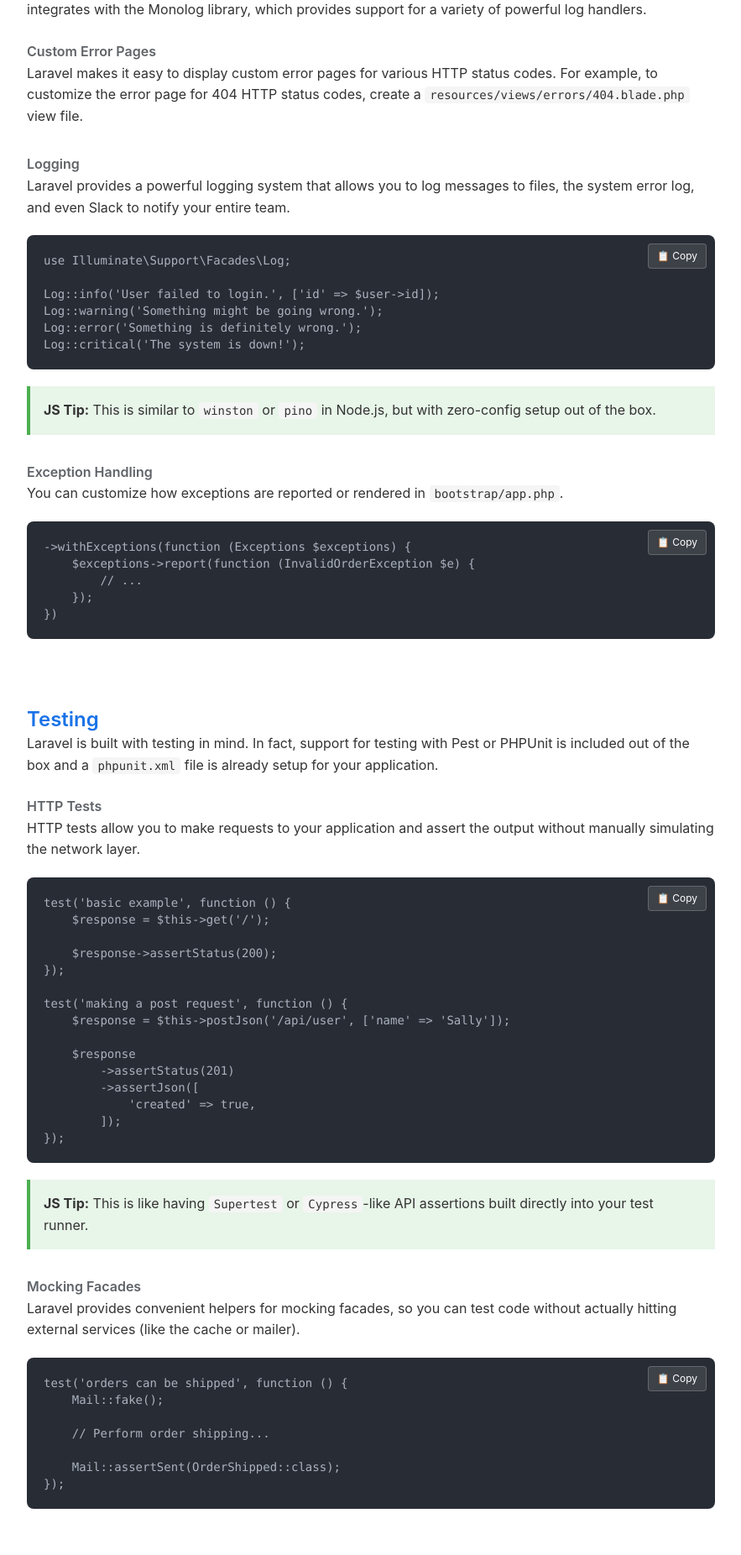
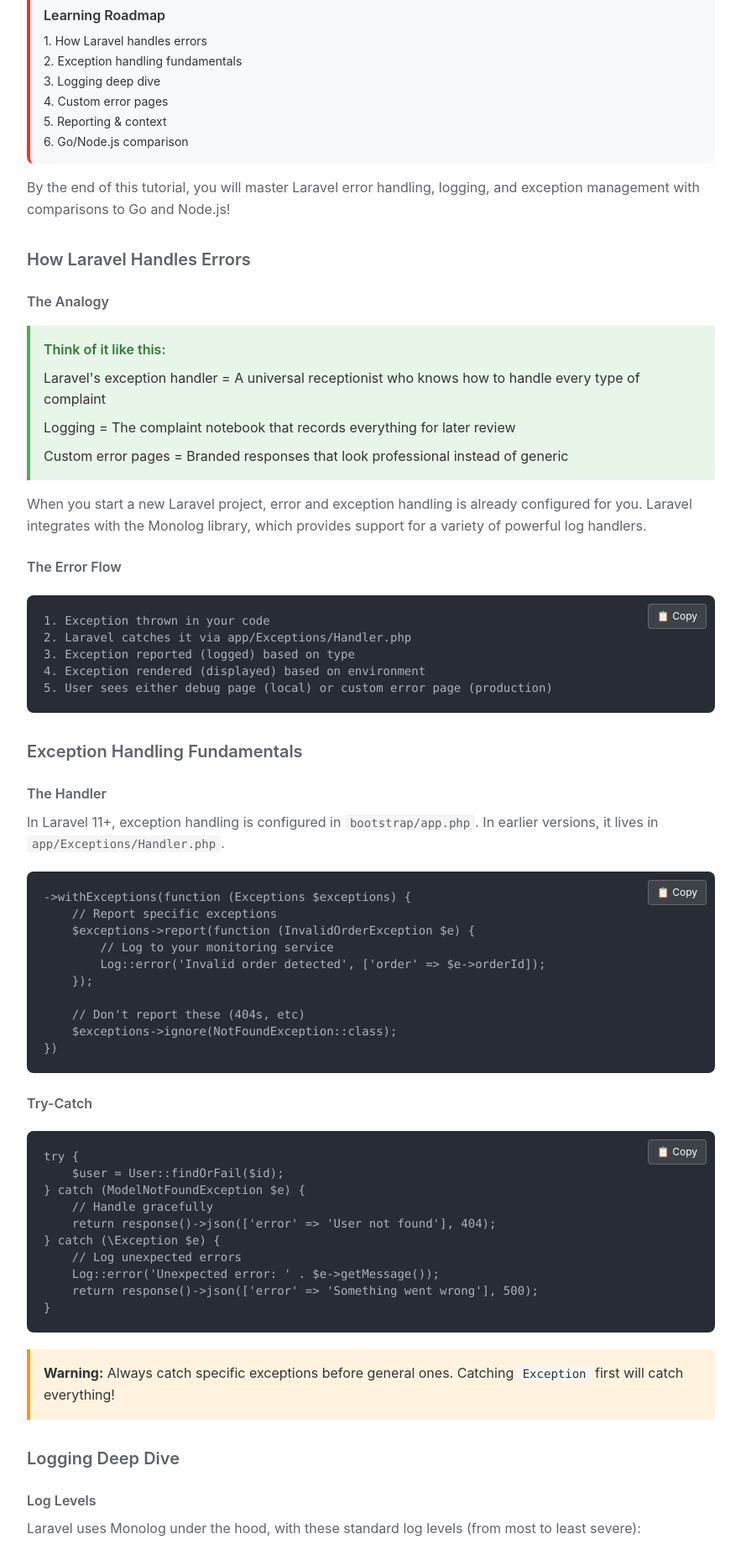
Before and after one commit to Samir-kumal/go-guide, a Next.js app: page /laravel in a window 1280 px wide. Shown: the part 9649-11501 px from the top of the page at 84% size, without its empty margins (268-1151 px from the left). Built offline with nearby package versions, Linux system fonts and the light colour scheme.

Commit message:
docs: convert ErrorHandling to tutorial format

```diff
--- a/app/laravel/page.tsx
+++ b/app/laravel/page.tsx
@@ -4,7 +4,7 @@ import { RequestsResponses } from '@/components/sections/laravel/RequestsRespons
 import { Middleware } from '@/components/sections/laravel/Middleware'
 import { Sanctum } from '@/components/sections/laravel/Sanctum'
 import { Validation } from '@/components/sections/laravel/Validation'
-import { ErrorHandling } from '@/components/sections/laravel/ErrorHandling'
+import { ErrorHandlingTutorial } from '@/components/sections/laravel/ErrorHandling'
 import { Testing } from '@/components/sections/laravel/Testing'
 import { SessionsCookies } from '@/components/sections/laravel/SessionsCookies'
 import { BladeTemplates } from '@/components/sections/laravel/BladeTemplates'
@@ -44,7 +44,7 @@ export default function LaravelGuidePage() {
       <Middleware />
       <Sanctum />
       <Validation />
-      <ErrorHandling />
+      <ErrorHandlingTutorial />
       <Testing />
       <SessionsCookies />
       <BladeTemplates />
--- a/components/sections/laravel/ErrorHandling.tsx
+++ b/components/sections/laravel/ErrorHandling.tsx
@@ -1,39 +1,273 @@
-import { CodeBlock, Note, Tip } from '@/components/ui'
+'use client'
 
-export function ErrorHandling() {
+import { CodeBlock, Note, Tip, ComparisonTable, Warning } from '@/components/ui'
+
+export function ErrorHandlingTutorial() {
   return (
     <div className="space-y-6">
       <section>
         <h2 id="error-handling" className="text-[#FF2D20] mt-10 text-2xl font-semibold">
-          Error Handling & Logging
+          Error Handling & Logging - The Complete Guide
         </h2>
-        <p>When you start a new Laravel project, error and exception handling is already configured for you. Laravel integrates with the Monolog library, which provides support for a variety of powerful log handlers.</p>
 
-        <h3 className="text-[#5f6368] mt-6 font-semibold">Custom Error Pages</h3>
-        <p>Laravel makes it easy to display custom error pages for various HTTP status codes. For example, to customize the error page for 404 HTTP status codes, create a <code className="bg-[#f5f5f5] px-1.5 py-0.5 rounded font-mono text-sm">resources/views/errors/404.blade.php</code> view file.</p>
+        <div className="bg-[#f8f9fa] p-4 rounded-lg my-4 border-l-4 border-[#FF2D20]">
+          <p className="font-semibold mb-2">Learning Roadmap</p>
+          <ul className="text-sm space-y-1">
+            <li>1. How Laravel handles errors</li>
+            <li>2. Exception handling fundamentals</li>
+            <li>3. Logging deep dive</li>
+            <li>4. Custom error pages</li>
+            <li>5. Reporting & context</li>
+            <li>6. Go/Node.js comparison</li>
+          </ul>
+        </div>
 
-        <h3 className="text-[#5f6368] mt-8 font-semibold">Logging</h3>
-        <p>Laravel provides a powerful logging system that allows you to log messages to files, the system error log, and even Slack to notify your entire team.</p>
-        <CodeBlock>{`use Illuminate\\Support\\Facades\\Log;
-
-Log::info('User failed to login.', ['id' => $user->id]);
-Log::warning('Something might be going wrong.');
-Log::error('Something is definitely wrong.');
-Log::critical('The system is down!');`}</CodeBlock>
-
-        <Tip>
-          <strong>JS Tip:</strong> This is similar to <code className="bg-[#f5f5f5] px-1.5 py-0.5 rounded font-mono text-sm">winston</code> or <code className="bg-[#f5f5f5] px-1.5 py-0.5 rounded font-mono text-sm">pino</code> in Node.js, but with zero-config setup out of the box.
-        </Tip>
+        <p className="text-[#5f6368] mt-4">
+          By the end of this tutorial, you will master Laravel error handling, logging,
+          and exception management with comparisons to Go and Node.js!
+        </p>
       </section>
 
       <section>
-        <h3 id="exception-handling" className="text-[#5f6368] mt-8 font-semibold">Exception Handling</h3>
-        <p>You can customize how exceptions are reported or rendered in <code className="bg-[#f5f5f5] px-1.5 py-0.5 rounded font-mono text-sm">bootstrap/app.php</code>.</p>
+        <h3 className="text-[#FF2D20] mt-8 text-xl font-semibold">
+          How Laravel Handles Errors
+        </h3>
+
+        <h4 className="text-[#5f6368] mt-6 font-semibold">The Analogy</h4>
+
+        <div className="bg-[#e8f5e9] border-l-4 border-[#4caf50] p-4 my-4">
+          <p className="font-semibold text-[#2e7d32]">Think of it like this:</p>
+          <ul className="mt-2 space-y-2">
+            <li>Laravel's exception handler = A universal receptionist who knows how to handle every type of complaint</li>
+            <li>Logging = The complaint notebook that records everything for later review</li>
+            <li>Custom error pages = Branded responses that look professional instead of generic</li>
+          </ul>
+        </div>
+
+        <p className="text-[#5f6368] mt-4">
+          When you start a new Laravel project, error and exception handling is already configured for you.
+          Laravel integrates with the Monolog library, which provides support for a variety of powerful log handlers.
+        </p>
+
+        <h4 className="text-[#5f6368] mt-6 font-semibold">The Error Flow</h4>
+
+        <CodeBlock>{`1. Exception thrown in your code
+2. Laravel catches it via app/Exceptions/Handler.php
+3. Exception reported (logged) based on type
+4. Exception rendered (displayed) based on environment
+5. User sees either debug page (local) or custom error page (production)`}</CodeBlock>
+      </section>
+
+      <section>
+        <h3 className="text-[#FF2D20] mt-8 text-xl font-semibold">
+          Exception Handling Fundamentals
+        </h3>
+
+        <h4 className="text-[#5f6368] mt-6 font-semibold">The Handler</h4>
+
+        <p className="text-[#5f6368] mt-2">
+          In Laravel 11+, exception handling is configured in <code className="bg-[#f5f5f5] px-1.5 py-0.5 rounded font-mono text-sm">bootstrap/app.php</code>.
+          In earlier versions, it lives in <code className="bg-[#f5f5f5] px-1.5 py-0.5 rounded font-mono text-sm">app/Exceptions/Handler.php</code>.
+        </p>
+
         <CodeBlock>{`->withExceptions(function (Exceptions $exceptions) {
+    // Report specific exceptions
     $exceptions->report(function (InvalidOrderException $e) {
-        // ...
+        // Log to your monitoring service
+        Log::error('Invalid order detected', ['order' => $e->orderId]);
+    });
+
+    // Don't report these (404s, etc)
+    $exceptions->ignore(NotFoundException::class);
+})`}</CodeBlock>
+
+        <h4 className="text-[#5f6368] mt-6 font-semibold">Try-Catch</h4>
+
+        <CodeBlock>{`try {
+    $user = User::findOrFail($id);
+} catch (ModelNotFoundException $e) {
+    // Handle gracefully
+    return response()->json(['error' => 'User not found'], 404);
+} catch (\\Exception $e) {
+    // Log unexpected errors
+    Log::error('Unexpected error: ' . $e->getMessage());
+    return response()->json(['error' => 'Something went wrong'], 500);
+}`}</CodeBlock>
+
+        <Warning>
+          <strong>Warning:</strong> Always catch specific exceptions before general ones. Catching <code className="bg-[#f5f5f5] px-1.5 py-0.5 rounded font-mono text-sm">Exception</code> first will catch everything!
+        </Warning>
+      </section>
+
+      <section>
+        <h3 className="text-[#FF2D20] mt-8 text-xl font-semibold">
+          Logging Deep Dive
+        </h3>
+
+        <h4 className="text-[#5f6368] mt-6 font-semibold">Log Levels</h4>
+
+        <p className="text-[#5f6368] mt-2">
+          Laravel uses Monolog under the hood, with these standard log levels (from most to least severe):
+        </p>
+
+        <CodeBlock>{`Log::emergency('System is unusable!');    // 0 - Highest
+Log::alert('Action must be taken immediately!');
+Log::critical('Application is down!');       // 2
+Log::error('Runtime errors occurred');       // 3
+Log::warning('Warning conditions');         // 4
+Log::notice('Normal but significant');      // 5
+Log::info('Informational messages');        // 6
+Log::debug('Detailed debug info');          // 7 - Lowest`}</CodeBlock>
+
+        <h4 className="text-[#5f6368] mt-6 font-semibold">Context Data</h4>
+
+        <p className="text-[#5f6368] mt-2">
+          Add context to your logs for better debugging:
+        </p>
+
+        <CodeBlock>{`Log::info('User failed to login', [
+    'email' => $email,
+    'ip' => request()->ip(),
+    'user_id' => $user?->id,
+    'attempt_count' => $attempts
+]);`}</CodeBlock>
+
+        <Tip>
+          <strong>Tip:</strong> Always log relevant context. Instead of "Login failed", log "Login failed for user@example.com from IP 192.168.1.1 after 3 attempts". This makes debugging way easier!
+        </Tip>
+
+        <h4 className="text-[#5f6368] mt-6 font-semibold">Channels</h4>
+
+        <p className="text-[#5f6368] mt-2">
+          You can log to different channels (files, Slack, etc.):
+        </p>
+
+        <CodeBlock>{`// Default channel (logs to storage/logs/laravel.log)
+Log::info('Message');
+
+// Specific channel
+Log::channel('slack')->error('Critical issue!');
+
+// Stack multiple channels
+Log::stack(['single', 'slack'])->info('Important message');`}</CodeBlock>
+      </section>
+
+      <section>
+        <h3 className="text-[#FF2D20] mt-8 text-xl font-semibold">
+          Custom Error Pages
+        </h3>
+
+        <p className="text-[#5f6368] mt-2">
+          Laravel makes it easy to display custom error pages for various HTTP status codes:
+        </p>
+
+        <CodeBlock>{`// Create: resources/views/errors/404.blade.php
+// resources/views/errors/500.blade.php
+// resources/views/errors/503.blade.php
+
+// Your custom 404 page
+&lt;html&gt;
+&lt;body&gt;
+    &lt;h1&gt;Oops! Page Not Found&lt;/h1&gt;
+    &lt;p&gt;The page you're looking for doesn't exist.&lt;/p&gt;
+    &lt;a href="/"&gt;Go Home&lt;/a&gt;
+&lt;/body&gt;
+&lt;/html&gt;`}</CodeBlock>
+
+        <Note>
+          <strong>Note:</strong> In production, Laravel automatically uses error pages matching the status code. In local development, you'll see the detailed debug page.
+        </Note>
+      </section>
+
+      <section>
+        <h3 className="text-[#FF2D20] mt-8 text-xl font-semibold">
+          Reporting & Context
+        </h3>
+
+        <h4 className="text-[#5f6368] mt-6 font-semibold">Global Exception Context</h4>
+
+        <p className="text-[#5f6368] mt-2">
+          Add context to all reported exceptions:
+        </p>
+
+        <CodeBlock>{`->withExceptions(function (Exceptions $exceptions) {
+    $exceptions->report(function (Throwable $e) {
+        if (app()->bound('sentry')) {
+            app('sentry')->captureException($e);
+        }
+    });
+
+    // Add context method to your exception
+    $exceptions->shouldReport(function (Throwable $e) {
+        return true; // Report all exceptions
     });
 })`}</CodeBlock>
+
+        <h4 className="text-[#5f6368] mt-6 font-semibold">Ignoring Exceptions</h4>
+
+        <CodeBlock>{`// Don't report certain exceptions (they still render normally)
+$exceptions->ignore([
+    NotFoundException::class,
+    ValidationException::class,
+]);`}</CodeBlock>
+      </section>
+
+      <section>
+        <h3 className="text-[#FF2D20] mt-8 text-xl font-semibold">
+          Go/Node.js Comparison
+        </h3>
+
+        <ComparisonTable>
+          <thead>
+            <tr>
+              <th>Feature</th>
+              <th>Laravel</th>
+              <th>Go</th>
+              <th>Node.js</th>
+            </tr>
+          </thead>
+          <tbody>
+            <tr>
+              <td>Error type</td>
+              <td>Exceptions</td>
+              <td>Return error values</td>
+              <td>Exceptions</td>
+            </tr>
+            <tr>
+              <td>Handling</td>
+              <td>try-catch</td>
+              <td>if err != nil</td>
+              <td>try-catch</td>
+            </tr>
+            <tr>
+              <td>Logging</td>
+              <td>Log facade</td>
+              <td>log package / slog</td>
+              <td>winston, pino</td>
+            </tr>
+            <tr>
+              <td>Global handler</td>
+              <td>bootstrap/app.php</td>
+              <td>http.HandleError</td>
+              <td>express error middleware</td>
+            </tr>
+            <tr>
+              <td>Log levels</td>
+              <td>8 levels (Monolog)</td>
+              <td>Slog: 4 levels</td>
+              <td>winston: 6 levels</td>
+            </tr>
+          </tbody>
+        </ComparisonTable>
+
+        <div className="bg-[#fff3e0] border-l-4 border-[#ff9800] p-4 my-4">
+          <p className="font-semibold text-[#e65100]">Key Difference</p>
+          <p className="mt-2 text-[#5f6368]">
+            Laravel has "zero-config" error handling - it works out of the box.
+            Go requires explicit error checking everywhere but is more explicit about failure handling.
+            Node.js is similar to Laravel but requires more setup for production logging.
+          </p>
+        </div>
       </section>
 
       <hr className="border-none border-t border-[#ddd] my-10" />
```
